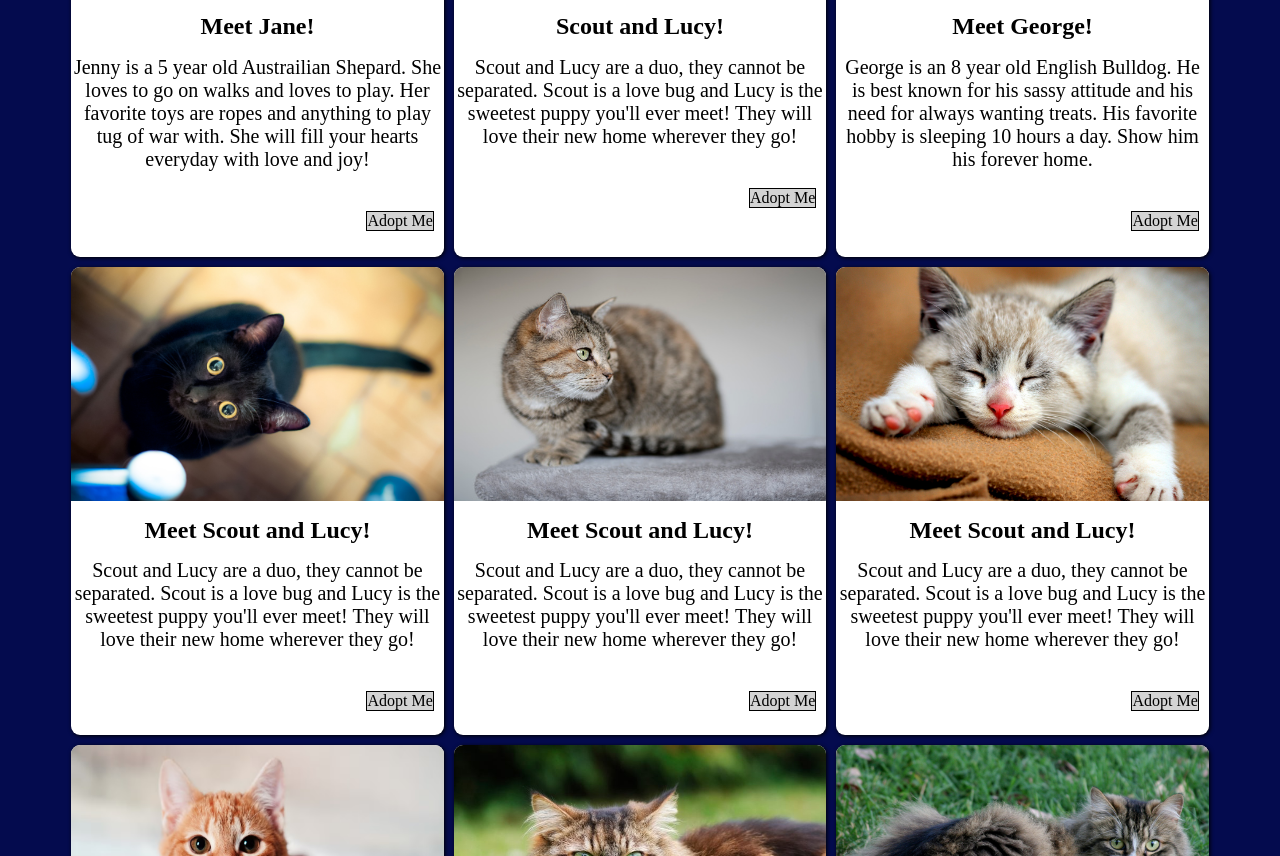
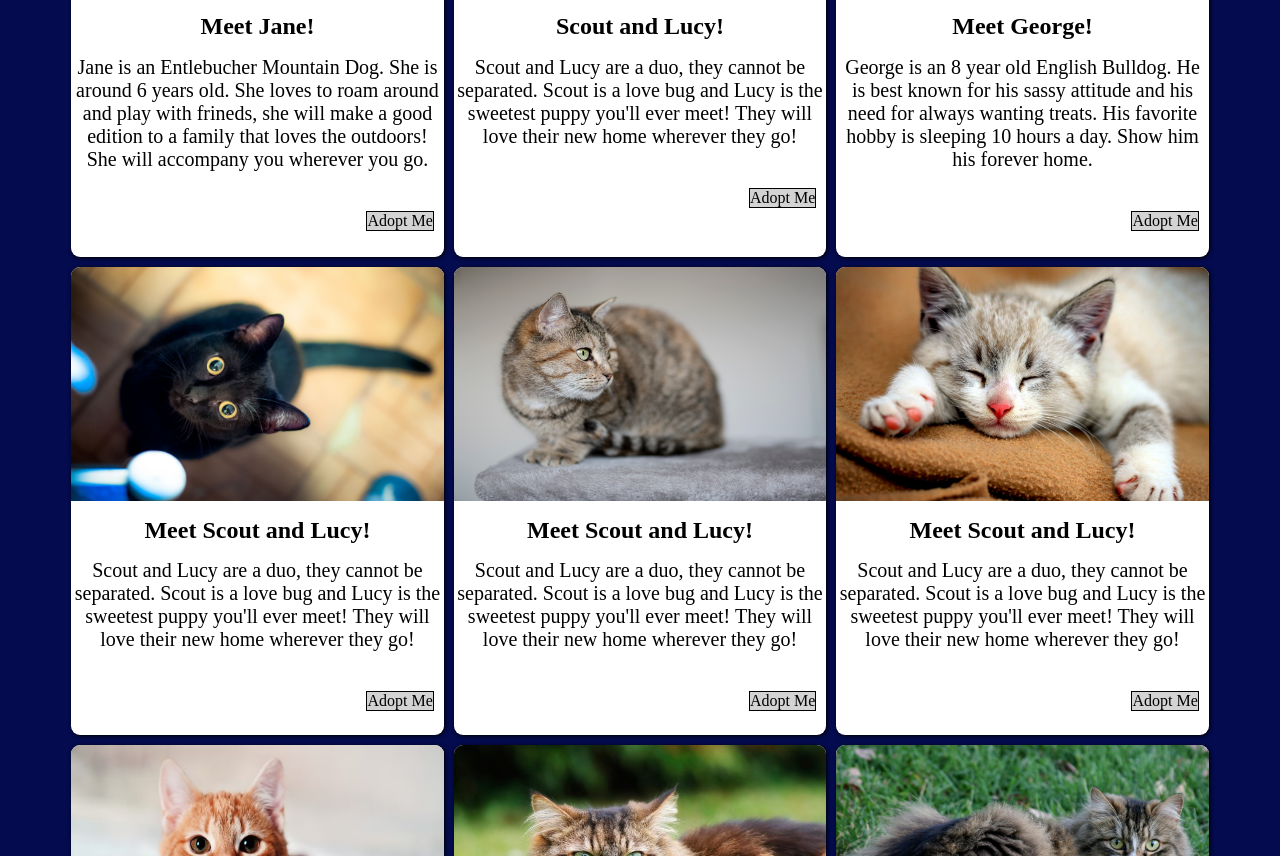
Before and after one commit to KyleR612/adoption-project-website, a plain HTML site: page pages/index.html in a window 1280 px wide. Shown: the part 933-1789 px from the top of the page. Drawn offline with Linux system fonts and the light colour scheme.

Commit message:
slight update to home page for 1 card

```diff
--- a/pages/index.html
+++ b/pages/index.html
@@ -63,7 +63,7 @@
                     </div>
                     <div class="txt-box">
                         <h1>Meet Jane!</h1>
-                        <p class="font">Jenny is a 5 year old Austrailian Shepard. She loves to go on walks and loves to play. Her favorite toys are ropes and anything to play tug of war with. She will fill your hearts everyday with love and joy!</p>
+                        <p class="font">Jane is an Entlebucher Mountain Dog. She is around 6 years old. She loves to roam around and play with frineds, she will make a good edition to a family that loves the outdoors! She will accompany you wherever you go.</p>
                         <a href="jane.html" class="btn1">Adopt Me</a>
                     </div>
                 </div>
```
